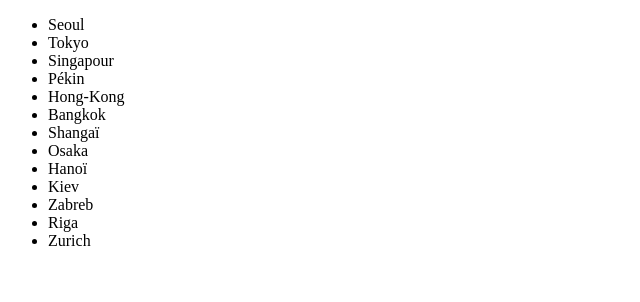
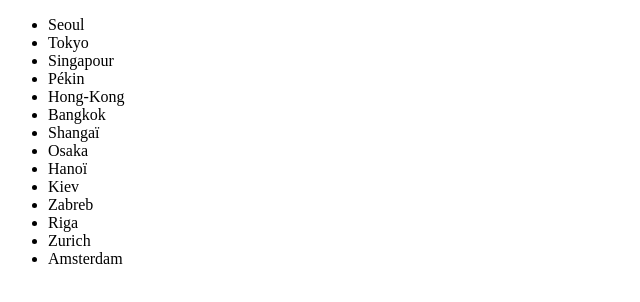
Before and after one commit to nist0/FormGitDist, a plain HTML site: page index.html in a window 1280 px wide. Shown: the whole page, without its empty margins (0-640 px from the left). Drawn offline with Linux system fonts and the light colour scheme.

Commit message:
Amsterdam added.

```diff
--- a/index.html
+++ b/index.html
@@ -19,6 +19,7 @@
 			<li>Zabreb</li>
 			<li>Riga</li>
 			<li>Zurich</li>
+			<li>Amsterdam</li>
 		</ul>
 	</body>
 </html>
```
